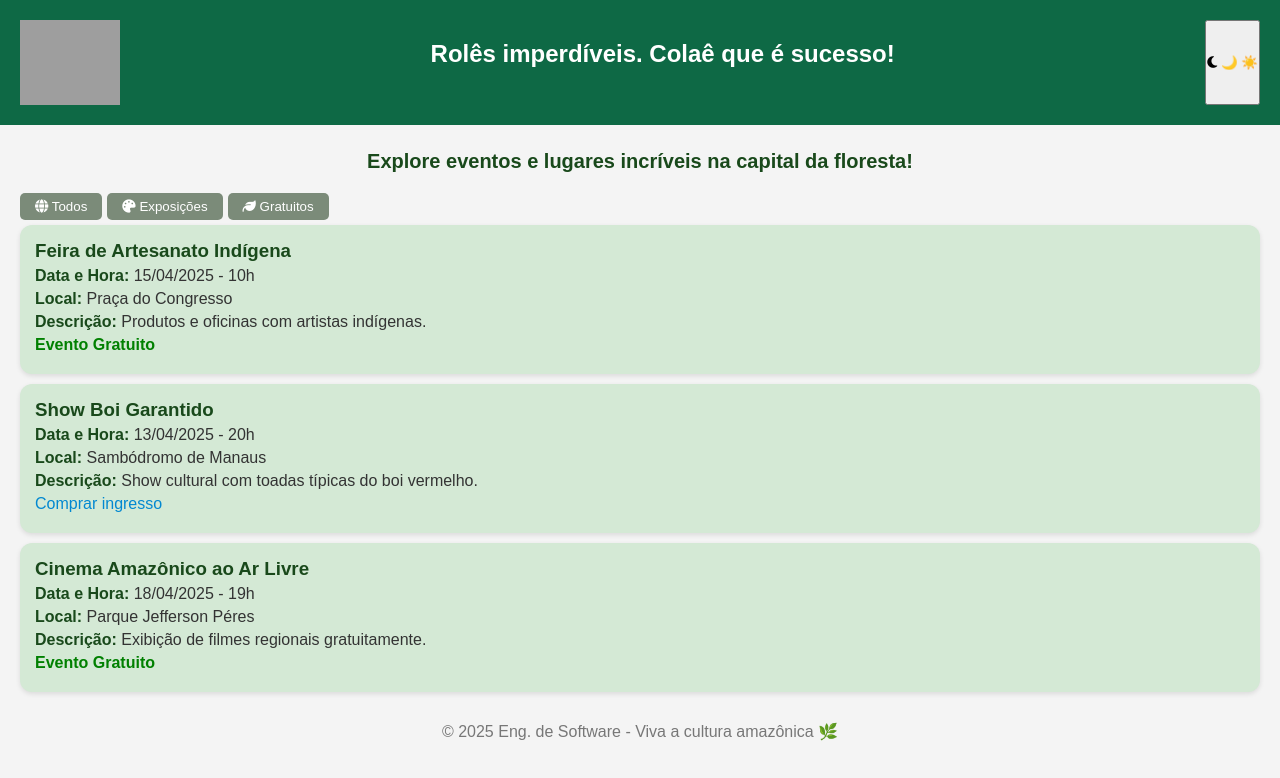
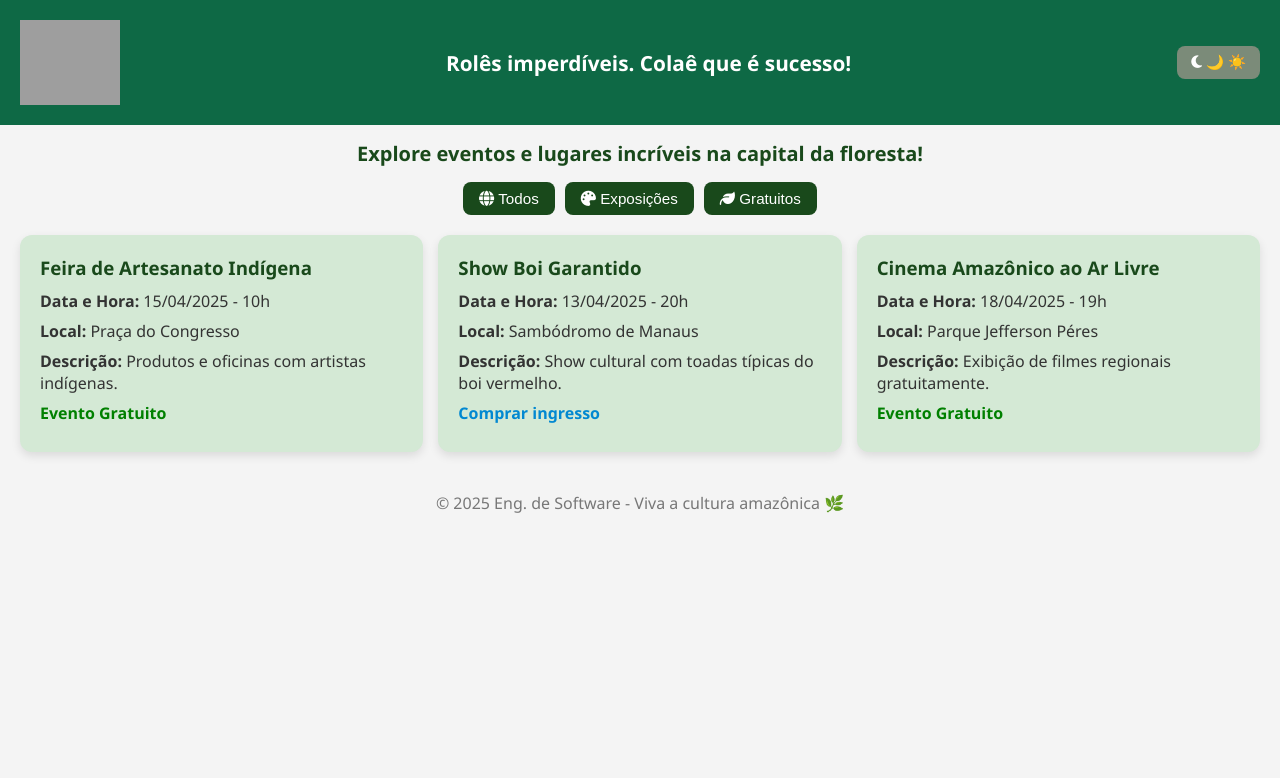
Before and after one commit to masato173/Colae-Manaus, a plain HTML site: page index.html in a window 1280 px wide. Drawn offline with Linux system fonts and the light colour scheme; grey boxes are pictures that could not be loaded.

Commit message:
Update style.css

```diff
--- a/style.css
+++ b/style.css
@@ -17,10 +17,11 @@
 }
 
 body {
-    font-family: Arial, sans-serif;
+  font-family: 'Segoe UI', sans-serif;
   background-color: var(--cinza);
   color: var(--texto);
   padding: 20px;
+  transition: all 0.3s ease-in-out;
 }
 
 header {
@@ -28,84 +29,130 @@
   color: white;
   padding: 20px;
   display: flex;
-    text-align: center;
+  align-items: center;
   justify-content: space-between;
-    margin: -20px -20px 5px -20px;
+  margin: -20px -20px 10px -20px;
 }
 
-  img{
+img {
   width: 100px;
   height: 85px;
 }
 
 header h1 {
   margin: 0;
-  padding-top: 20px;
-  font-size: 1.5rem;
+  font-size: 1.3rem;
+}
+
+#toggleDarkMode {
+  background-color: var(--botao);
+  color: white;
+  border: none;
+  padding: 8px 14px;
+  border-radius: 8px;
+  cursor: pointer;
+  font-size: 0.9rem;
 }
 
 .sub {
   color: var(--verde);
   text-align: center;
   font-size: 20px;
-    display: block;
-    padding: 20px;
+  margin: 15px 0;
+}
+
+nav {
+  display: flex;
+  gap: 10px;
+  justify-content: center;
+  margin-bottom: 20px;
+}
+
+nav button {
+  background-color: var(--verde);
+  border: none;
+  color: white;
+  padding: 8px 16px;
+  border-radius: 8px;
+  cursor: pointer;
+  font-size: 0.95rem;
+  transition: transform 0.2s;
+}
+
+nav button:hover {
+  background-color: var(--verde1);
+  transform: scale(1.05);
 }
 
 .event-list {
   display: grid;
-    gap: 10px;
-  }
-
-    nav {
-      display: flex;
-      gap: 5px;
-      margin-bottom: 5px;
-    }
-
-    nav button {
-      background-color: var(--botao);
-      border: none;
-      color: white;
-      padding: 6px 15px;
-      border-radius: 5px;
-      cursor: pointer;
+  grid-template-columns: repeat(auto-fit, minmax(280px, 1fr));
+  gap: 15px;
 }
 
 .event-card {
   background-color: var(--verde2);
   border-radius: 12px;
-      padding: 15px;
-      box-shadow: 0 2px 5px rgba(0,0,0,0.1);
+  padding: 20px;
+  box-shadow: 0 4px 10px rgba(0,0,0,0.1);
+  transition: transform 0.2s;
+}
+
+.event-card:hover {
+  transform: translateY(-5px);
 }
 
 .event-card h3 {
   color: var(--verde);
-      margin-bottom: 5px;
+  margin-bottom: 10px;
 }
 
-    .event-card b {
-      color: var(--verde);
-      margin-bottom: 5px;
+.event-card p {
+  margin-bottom: 8px;
 }
 
 .event-card a {
   color: var(--azul);
   text-decoration: none;
+  font-weight: bold;
 }
 
 .event-card a:hover {
   text-decoration: underline;
 }
 
-
-
-  .event-card p {
-    margin-bottom: 5px;
+footer {
+  text-align: center;
+  margin-top: 40px;
+  color: #777;
 }
 
-  footer {
-    text-align: center;
-    margin-top: 30px;
-    color: #777;
+/* Dark Mode */
+body.dark-mode {
+  background-color: #121212;
+  color: #e0e0e0;
 }
+
+body.dark-mode header {
+  background-color: #1f1f1f;
+}
+
+body.dark-mode .event-card {
+  background-color: #2c2c2c;
+}
+
+body.dark-mode nav button {
+  background-color: #444;
+}
+
+body.dark-mode nav button:hover {
+  background-color: #666;
+}
+
+body.dark-mode footer {
+  color: #aaa;
+}
+
+body.dark-mode #toggleDarkMode {
+  background-color: #666;
+}
```
Lines whose indentation alone changed are shown as unchanged.
